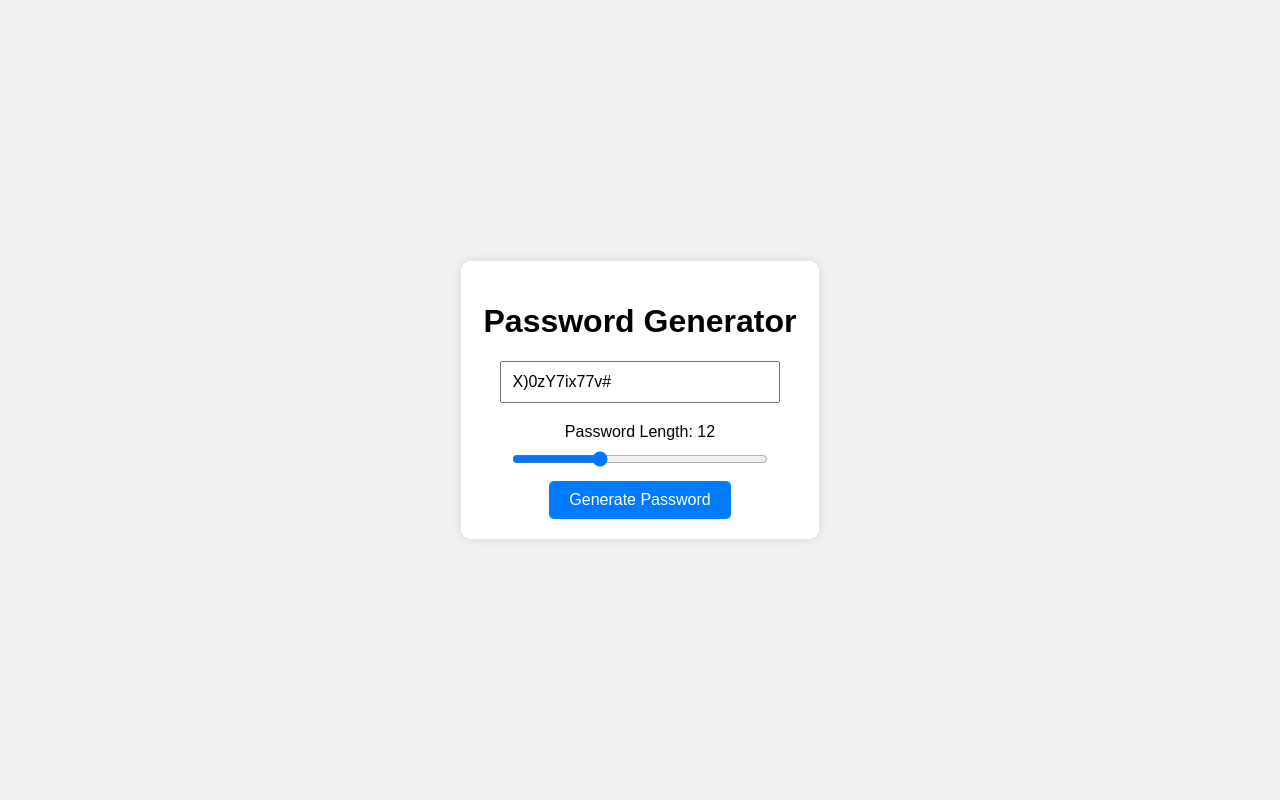
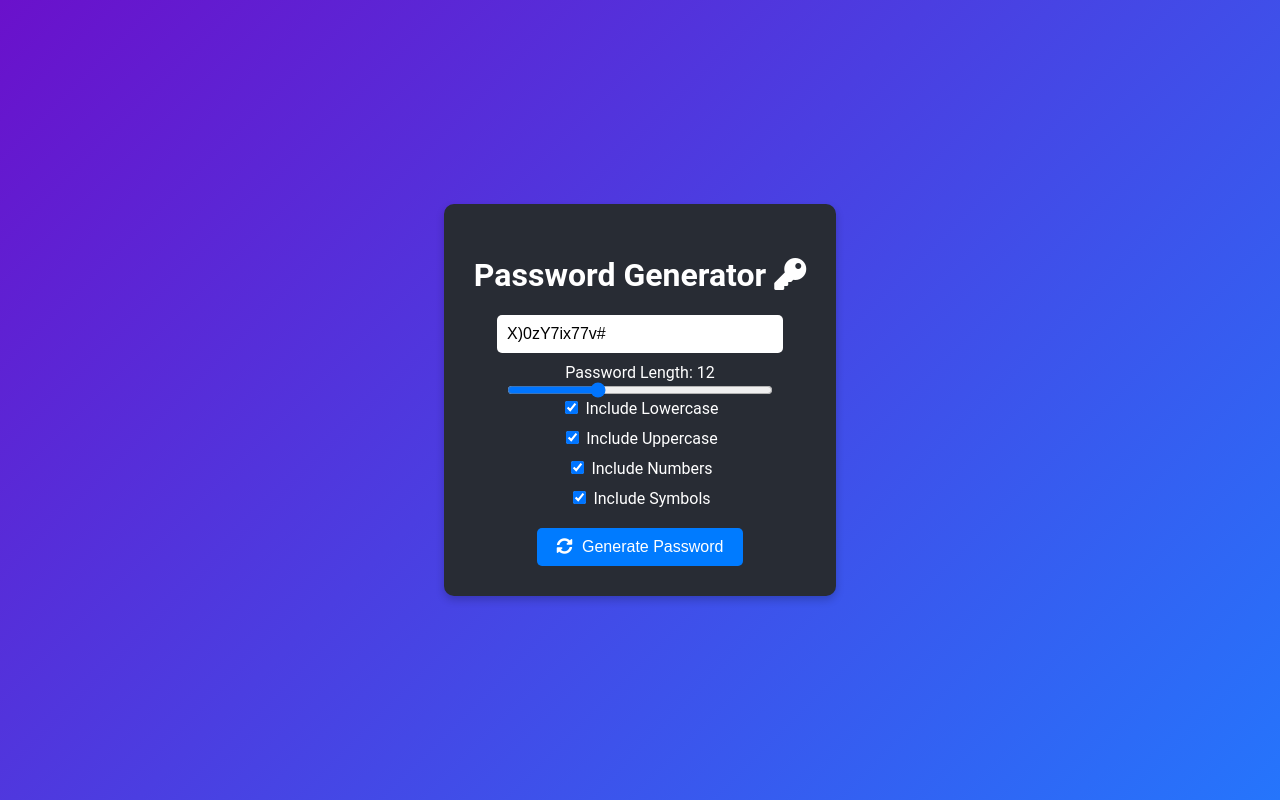
Before and after one commit to Icily57/password-generator, a plain HTML site: page index.html in a window 1280 px wide. Both pictures are taken after a click on the button "Generate Password". Drawn offline with Linux system fonts and the light colour scheme.

Commit message:
Design updated

```diff
--- a/index.html
+++ b/index.html
@@ -4,16 +4,23 @@
     <meta charset="UTF-8">
     <meta name="viewport" content="width=device-width, initial-scale=1.0">
     <title>Password Generator</title>
+    <link rel="stylesheet" href="https://cdnjs.cloudflare.com/ajax/libs/font-awesome/5.15.3/css/all.min.css">
     <link rel="stylesheet" href="styles.css">
 </head>
 <body>
     <div class="container">
-        <h1>Password Generator</h1>
+        <h1>Password Generator <i class="fas fa-key"></i></h1>
         <div class="generator">
             <input type="text" id="password" placeholder="Your secure password" readonly>
             <label for="lengthRange">Password Length: <span id="lengthValue">12</span></label>
             <input type="range" id="lengthRange" min="8" max="20" value="12">
-            <button id="generate">Generate Password</button>
+            <div class="options">
+                <label><input type="checkbox" id="includeLowercase" checked> Include Lowercase</label>
+                <label><input type="checkbox" id="includeUppercase" checked> Include Uppercase</label>
+                <label><input type="checkbox" id="includeNumbers" checked> Include Numbers</label>
+                <label><input type="checkbox" id="includeSymbols" checked> Include Symbols</label>
+            </div>
+            <button id="generate"><i class="fas fa-sync-alt"></i> Generate Password</button>
         </div>
     </div>
     <script src="script.js"></script>
--- a/script.js
+++ b/script.js
@@ -1,6 +1,11 @@
 document.getElementById('generate').addEventListener('click', () => {
     const length = parseInt(document.getElementById('lengthRange').value);
-    const password = generatePassword(length);
+    const includeLowercase = document.getElementById('includeLowercase').checked;
+    const includeUppercase = document.getElementById('includeUppercase').checked;
+    const includeNumbers = document.getElementById('includeNumbers').checked;
+    const includeSymbols = document.getElementById('includeSymbols').checked;
+
+    const password = generatePassword(length, includeLowercase, includeUppercase, includeNumbers, includeSymbols);
     document.getElementById('password').value = password;
 });
 
@@ -9,8 +14,20 @@ document.getElementById('lengthRange').addEventListener('input', () => {
     document.getElementById('lengthValue').textContent = lengthValue;
 });
 
-function generatePassword(length) {
-    const charset = "abcdefghijklmnopqrstuvwxyzABCDEFGHIJKLMNOPQRSTUVWXYZ0123456789!@#$%^&*()";
+function generatePassword(length, includeLowercase, includeUppercase, includeNumbers, includeSymbols) {
+    const lowercase = "abcdefghijklmnopqrstuvwxyz";
+    const uppercase = "ABCDEFGHIJKLMNOPQRSTUVWXYZ";
+    const numbers = "0123456789";
+    const symbols = "!@#$%^&*()";
+    let charset = "";
+
+    if (includeLowercase) charset += lowercase;
+    if (includeUppercase) charset += uppercase;
+    if (includeNumbers) charset += numbers;
+    if (includeSymbols) charset += symbols;
+
+    if (charset === "") return "";
+
     let password = "";
     for (let i = 0; i < length; i++) {
         const randomIndex = Math.floor(Math.random() * charset.length);
--- a/styles.css
+++ b/styles.css
@@ -1,18 +1,19 @@
 body {
-    font-family: Arial, sans-serif;
+    font-family: 'Roboto', sans-serif;
     display: flex;
     justify-content: center;
     align-items: center;
     height: 100vh;
-    background-color: #f0f0f0;
+    background: linear-gradient(135deg, #6a11cb 0%, #2575fc 100%);
     margin: 0;
+    color: #fff;
 }
 
 .container {
     text-align: center;
-    background-color: #fff;
-    padding: 20px;
-    box-shadow: 0 0 10px rgba(0, 0, 0, 0.1);
+    background-color: #282c34;
+    padding: 30px;
+    box-shadow: 0 4px 8px rgba(0, 0, 0, 0.2);
     border-radius: 10px;
 }
 
@@ -20,29 +21,13 @@ body {
     margin-top: 20px;
 }
 
-select {
-    padding: 10px;
-    margin-top: 10px;
-    font-size: 16px;
-    cursor: pointer;
-    width: 80%;
-}
-
-label {
-    display: block;
-    margin-top: 20px;
-    font-size: 16px;
-}
-
-input[type="range"] {
-    width: 80%;
-    margin-top: 10px;
-}
-
 input[type="text"] {
     width: 80%;
     padding: 10px;
     font-size: 16px;
+    border: none;
+    border-radius: 5px;
+    margin-bottom: 10px;
 }
 
 button {
@@ -54,8 +39,23 @@ button {
     color: white;
     border: none;
     border-radius: 5px;
+    transition: background-color 0.3s;
 }
 
 button:hover {
     background-color: #0056b3;
 }
+
+button i {
+    margin-right: 5px;
+}
+
+label, input[type="range"], .options {
+    width: 80%;
+    margin: 0 auto;
+    display: block;
+}
+
+.options label {
+    margin-bottom: 10px;
+}
```
